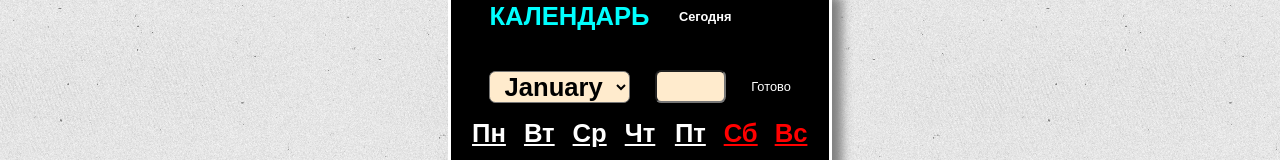
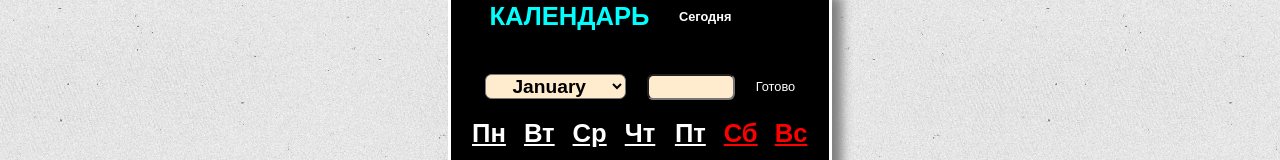
Before and after one commit to Kanagen/My_Portfolio, a plain HTML site: page MyCalendar/index.html in a window 1280 px wide. Both pictures are taken after a click on the element "Click". Shown: the part 220-380 px from the top of the page. Drawn offline with Linux system fonts and the light colour scheme.

Commit message:
Make changes in MyCalendar css

```diff
--- a/MyCalendar/index.css
+++ b/MyCalendar/index.css
@@ -82,11 +82,11 @@ body {
     width: 40%;
 }
 .dataYear,.setYear {
-    width: 20%;
+    width: 25%;
 }
 .monthList, .setYear{
     text-align: center;
-    font-size: 2vw;
+    font-size: 1.5vw;
     font-weight: bold;
     border-radius: 0.5vw;
     background-color: blanchedalmond;
```
